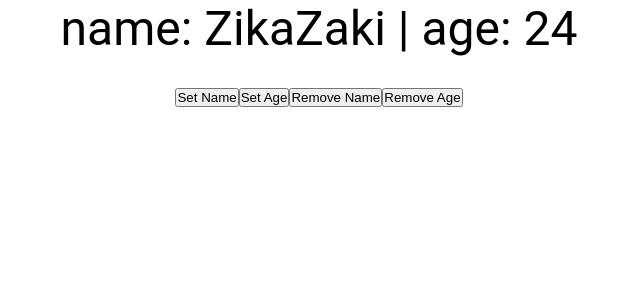
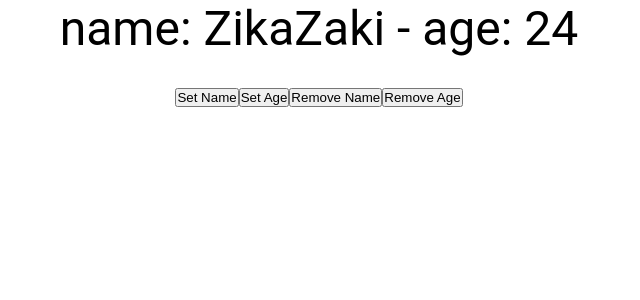
Before and after one commit to ZikaZaki/custom-hooks, a React (Create React App) app: page / in a window 1280 px wide. Shown: the top 300 px of the page, without its empty margins (321-961 px from the left). Built offline with nearby package versions, Linux system fonts and the light colour scheme.

Commit message:
update StorageComponent

```diff
--- a/src/components/StorageComponent.js
+++ b/src/components/StorageComponent.js
@@ -6,7 +6,7 @@ export default function StorageComponent() {
 
   return (
     <div>
-        <div>name: {name} | age: {age}</div>
+        <div>name: {name} - age: {age}</div>
         <button onClick={() => setName("Zack")}>Set Name</button>
         <button onClick={() => setAge("28")}>Set Age</button>
         <button onClick={removeName}>Remove Name</button>
```
